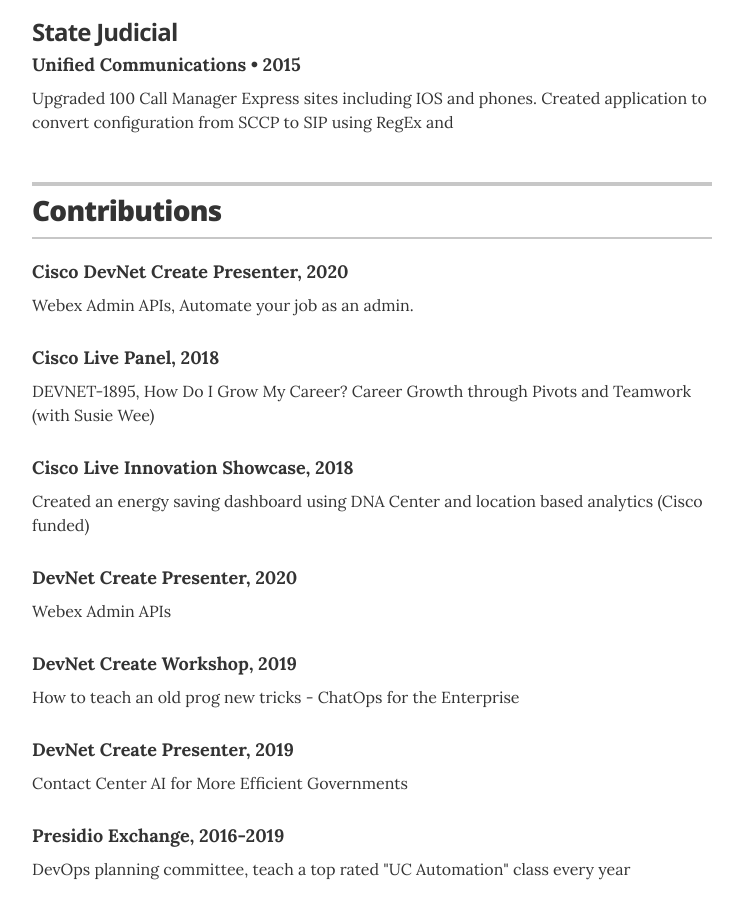
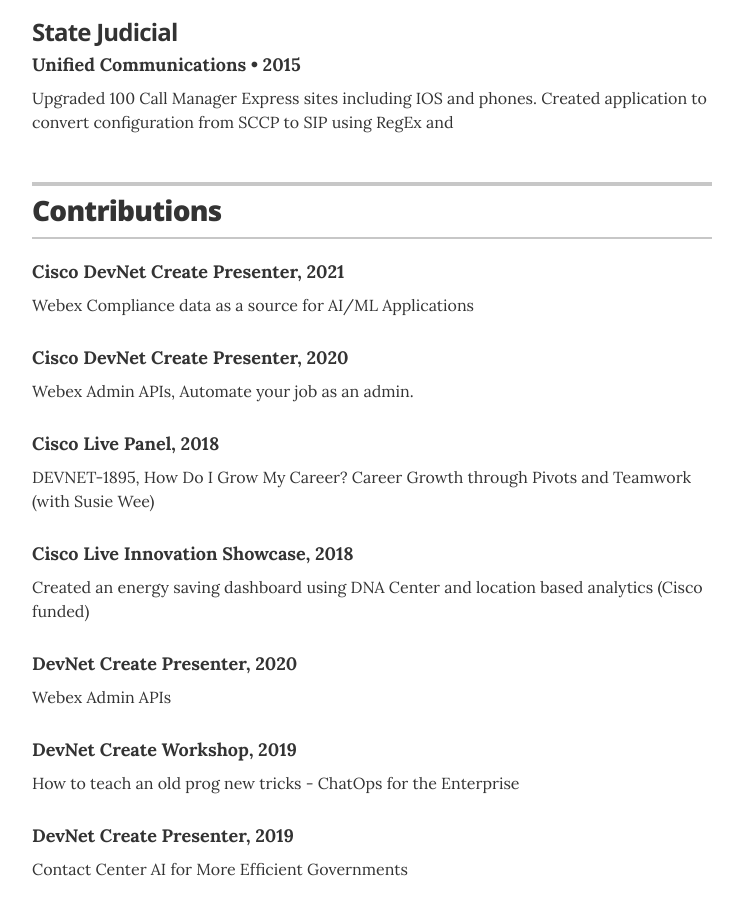
Before and after one commit to levensailor/cv, a Jekyll site: the page built from index.html, in a window 1280 px wide and 900 px high, scrolled down 3503 px. Shown: the whole window, without its empty margins (268-1011 px from the left). Built offline with Jekyll 4.4.1, drawn with Linux system fonts in a browser that asks for light colours.

Commit message:
Update contributions.yml

```diff
--- a/_data/contributions.yml
+++ b/_data/contributions.yml
@@ -1,3 +1,6 @@
+- name: Cisco DevNet Create Presenter, 2021
+  description: Webex Compliance data as a source for AI/ML Applications
+
 - name: Cisco DevNet Create Presenter, 2020
   description: Webex Admin APIs, Automate your job as an admin.
 
```
